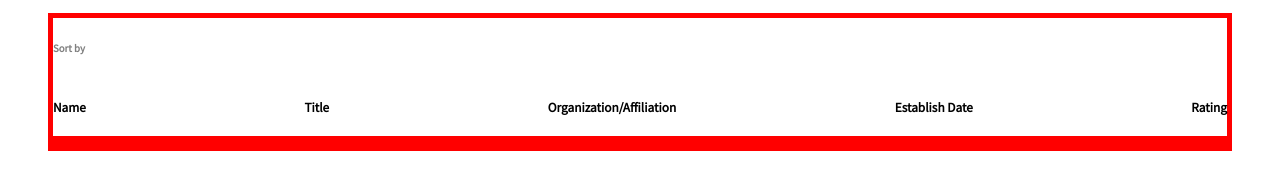
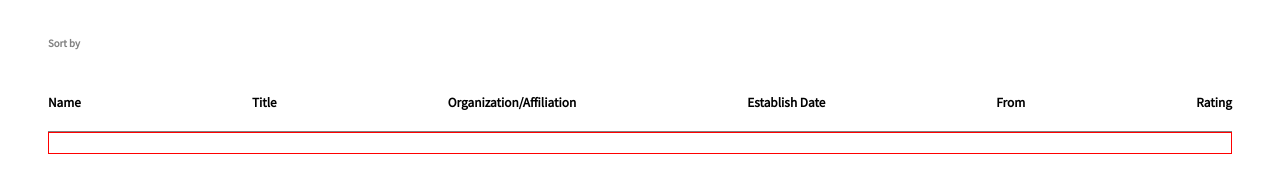
Before and after one commit to katerigney/metro-min, a website: page public/index.html in a window 1280 px wide. Shown: the part 156-348 px from the top of the page. Drawn offline with Linux system fonts and the light colour scheme.

Commit message:
Main header and item labels in place.

```diff
--- a/public/index.html
+++ b/public/index.html
@@ -24,11 +24,12 @@
       <h6 id="sort-by">Sort by</h6>
     </section>
     <section class="item-labels">
-      <h5 class="item-labels" id="name">Name</h5>
-      <h5 id="title">Title</h5>
-      <h5 id="org-aff">Organization/Affiliation</h5>
-      <h5 id="date">Establish Date</h5>
-      <h5 id="rating">Rating</h5>
+      <h5 class="items-detail" id="name">Name</h5>
+      <h5 class="items-detail" id="title">Title</h5>
+      <h5 class="items-detail" id="org-aff">Organization/Affiliation</h5>
+      <h5 class="items-detail" id="date">Establish Date</h5>
+      <h5 class="items-detail" id="from">From</h5>
+      <h5 class="items-detail" id="rating">Rating</h5>
     </section>
     <section class="feed-item-container">
 
--- a/public/screen.css
+++ b/public/screen.css
@@ -35,22 +35,23 @@ body {
   color: #225575;
 }
 
-.login-button{
+.login-button {
   margin:1em 3em 1em 1em ;
   color: #007bff;
   background-color: white;
   border: 0;
   font-family: 'Source Sans Pro', sans-serif;
-  font-style: bold;S
+  font-style: bold;
 }
 
-#sort-by{
+#sort-by {
   color: gray;
+  /* padding: -.25em 0em; */
 }
 
 .feed-container{
   margin:1em 3em 1em 3em ;
-  border: 5px solid red;
+  /* border: 1px solid red; */
   display: flex;
   flex-direction: column;
   /* justify-content: space-between; */
@@ -62,9 +63,10 @@ body {
   flex-direction: row;
   justify-content: space-between;
   align-items: center;
+  border-bottom: .25px solid gray;
 }
 
 .feed-item-container {
-  border: 5px solid red;
-
+  border: 1px solid red;
+  height: 20px;
 }
```
